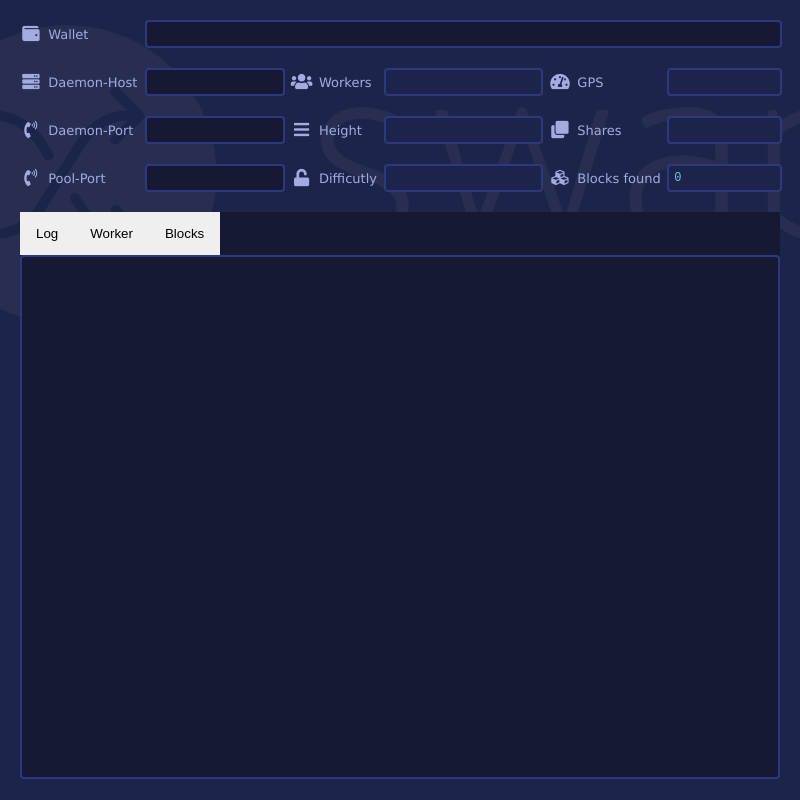
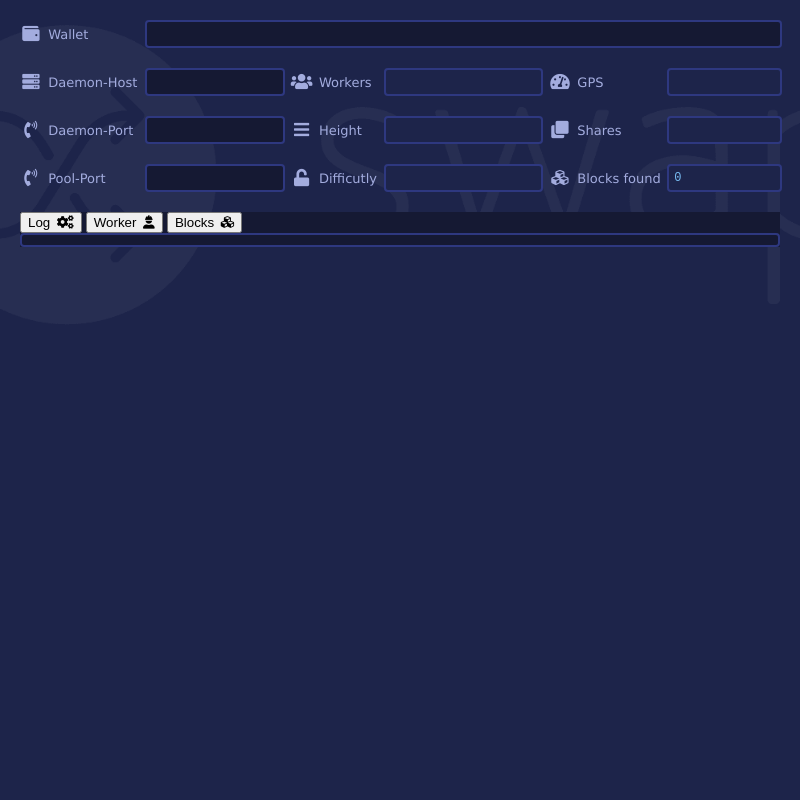
Before and after one commit to swap-dev/micropool-gui, an Electron app: page index.html in a window 800 px wide. Drawn offline with Linux system fonts and the light colour scheme; no server answers.

Commit message:
tab styles

```diff
--- a/index.html
+++ b/index.html
@@ -22,32 +22,6 @@
 				evt.currentTarget.className += " active";
 			}
 		</script>
-		<style>
-			.tab {
-				overflow: hidden;
-			}
-
-			.tab button {
-				float: left;
-				border: none;
-				outline: none;
-				cursor: pointer;
-				padding: 14px 16px;
-				transition: 0.3s;
-			}
-
-			.tab button:hover {
-			}
-
-			.tab button.active {
-			}
-
-			.tabcontent {
-				height:calc(100% - 290px);
-				display: none;
-				padding: 0px 0px;
-			}
-		</style>
 	</head>
 	<body onload="openTab(event,'tablog')">
 		<div id="body">
@@ -210,9 +184,9 @@
 			</table>
 
 			<div class="tab">
-			<button class="tablinks" onclick="openTab(event, 'tablog')">Log</button>
-			<button class="tablinks" onclick="openTab(event, 'tabworker')">Worker</button>
-			<button class="tablinks" onclick="openTab(event, 'tabblocks')">Blocks</button>
+			<button class="tablinks" onclick="openTab(event, 'tablog')">Log&ensp;<i class="fas fa-cogs"></i></button>
+			<button class="tablinks" onclick="openTab(event, 'tabworker')">Worker&ensp;<i class="fas fa-user-hard-hat"></i></button>
+			<button class="tablinks" onclick="openTab(event, 'tabblocks')">Blocks&ensp;<i class="fas fa-cubes"></i></button>
 			</div>
 
 			<div id="tablog" class="tabcontent">
```
